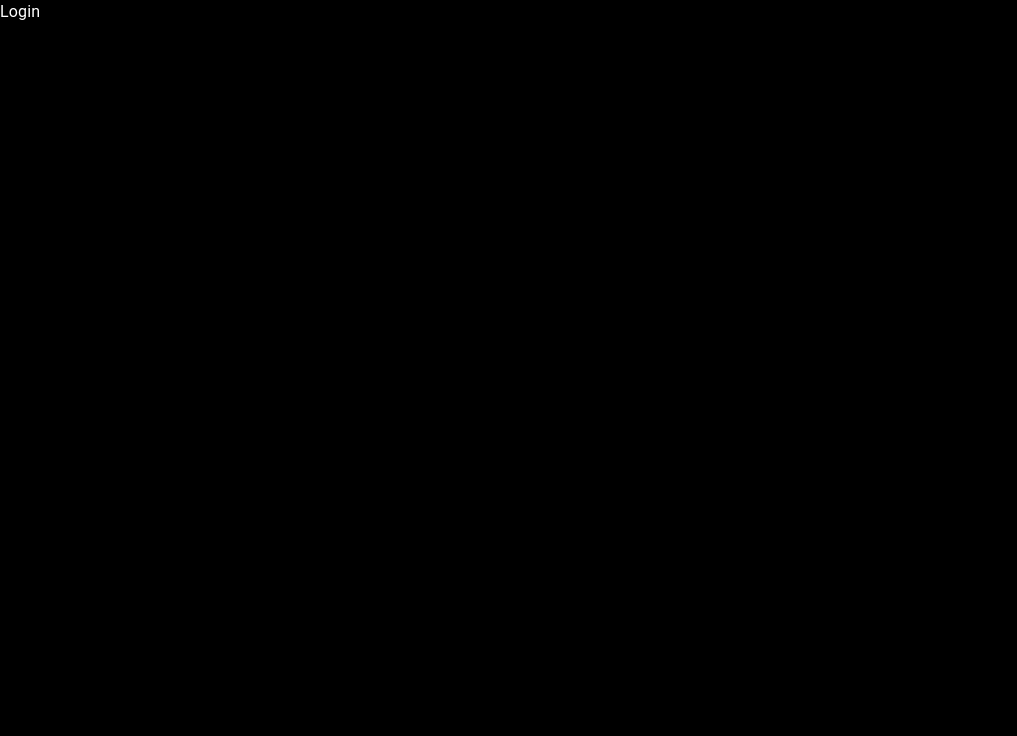
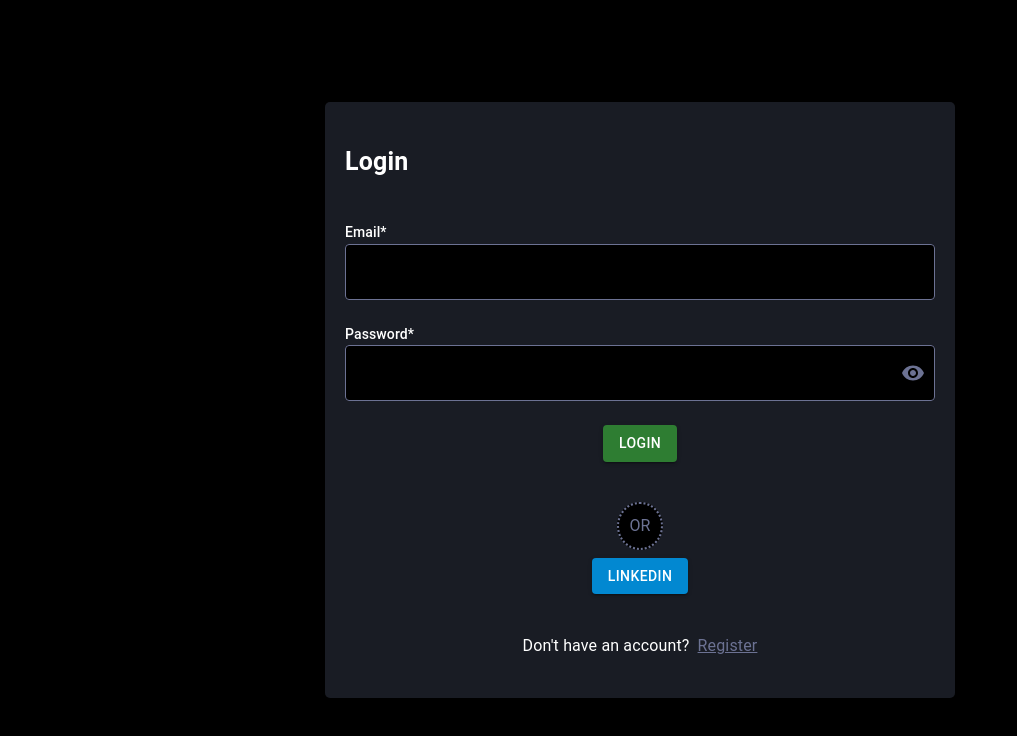
Before and after one commit to Ahmed-Sadek89/task-frontend-react-3-3-2024, a React (Create React App) app: page /login in a window 1280 px wide. Shown: the top 736 px of the page, without its empty margins (0-1017 px from the left). Built offline with nearby package versions, Linux system fonts and the light colour scheme.

Commit message:
develop user pages: login | signup

```diff
--- a/src/pages/Login/Login.tsx
+++ /dev/null
@@ -1,9 +0,0 @@
-import React from 'react'
-
-const Login = () => {
-  return (
-    <div>Login</div>
-  )
-}
-
-export default Login
--- a/src/pages/Register/Register.tsx
+++ /dev/null
@@ -1,9 +0,0 @@
-import React from 'react'
-
-const Register = () => {
-  return (
-    <div>Register</div>
-  )
-}
-
-export default Register
--- /dev/null
+++ b/src/pages/User/User.tsx
@@ -0,0 +1,136 @@
+import { Box, Button, FormControl, IconButton, InputAdornment, OutlinedInput, TextField, Typography } from '@mui/material'
+import { useLocation, useNavigate } from 'react-router-dom'
+import { ORAccount, checkAcc, formButtonContent, formContent, goToRoute, linkedInContent, pageTitle, userContainerStyle, userLayoutStyle, userTextField } from './styles'
+import { Visibility, VisibilityOff } from '@mui/icons-material'
+import React from 'react'
+
+const User = () => {
+    const location = useLocation()
+    const navigate = useNavigate()
+
+    const [showPassword, setShowPassword] = React.useState(false);
+    const [showConfirmPassword, setShowConfirmPassword] = React.useState(false);
+
+    const handleClickShowPassword = (inputType: 'password' | 'confirmPassword') => {
+        inputType === 'password' ?
+            setShowPassword((show) => !show)
+            : setShowConfirmPassword((show) => !show);
+    }
+
+
+    return (
+        <Box sx={{ ...userContainerStyle, margin: location.pathname === '/register' ? "50px 10px" : "0px 10px" }}>
+            <Box sx={userLayoutStyle}>
+                <Typography variant='h6' sx={pageTitle}>
+                    {location.pathname === '/register' && "Register"}
+                    {location.pathname === '/login' && "Login"}
+                </Typography>
+                <Box component={'form'} sx={formContent}>
+                    {
+                        location.pathname === '/register' &&
+                        <Box>
+                            <Typography variant='subtitle2'>
+                                Username*
+                            </Typography>
+                            <TextField variant="outlined" required={true} type={'text'} sx={userTextField} />
+                        </Box>
+                    }
+                    <Box>
+                        <Typography variant='subtitle2'>
+                            Email*
+                        </Typography>
+                        <TextField variant="outlined" required={true} type={'email'} sx={userTextField} />
+                    </Box>
+                    <Box>
+                        <Typography variant='subtitle2'>
+                            Password*
+                        </Typography>
+                        <FormControl sx={userTextField} variant="outlined">
+                            <OutlinedInput
+                                type={showPassword ? 'text' : 'password'}
+                                endAdornment={
+                                    <InputAdornment position="end">
+                                        <IconButton
+                                            sx={{ color: 'secondary.contrastText' }}
+                                            onClick={() => handleClickShowPassword('password')}
+                                            edge="end"
+                                        >
+                                            {showPassword ? <VisibilityOff /> : <Visibility />}
+                                        </IconButton>
+                                    </InputAdornment>
+                                }
+                            />
+                        </FormControl>
+                    </Box>
+                    {
+                        location.pathname === '/register' &&
+                        <Box>
+                            <Typography variant='subtitle2'>
+                                Confirm password*
+                            </Typography>
+                            <FormControl sx={userTextField} variant="outlined">
+                                <OutlinedInput
+                                    type={showConfirmPassword ? 'text' : 'password'}
+                                    endAdornment={
+                                        <InputAdornment position="end">
+                                            <IconButton
+                                                sx={{ color: 'secondary.contrastText' }}
+                                                onClick={() => handleClickShowPassword('confirmPassword')}
+                                                edge="end"
+                                            >
+                                                {showConfirmPassword ? <VisibilityOff /> : <Visibility />}
+                                            </IconButton>
+                                        </InputAdornment>
+                                    }
+                                />
+                            </FormControl>                        </Box>
+                    }
+                    <Box sx={formButtonContent}>
+                        <Button type='submit' color='success' variant="contained">
+                            {location.pathname === '/register' && "Register"}
+                            {location.pathname === '/login' && "Login"}
+                        </Button>
+                    </Box>
+                </Box>
+                <Box sx={linkedInContent}>
+                    <Typography sx={ORAccount}>
+                        OR
+                    </Typography>
+                    <Button color='info' variant="contained">
+                        LinkedIn
+                    </Button>
+                </Box>
+                <Box sx={checkAcc}>
+                    {location.pathname === '/register' &&
+                        <>
+                            <Typography>
+                                Already have an account?
+                            </Typography>
+                            <Typography
+                                sx={{ cursor: "pointer", textDecoration: "underline", color: "secondary.contrastText" }}
+                                onClick={() => navigate('/login')}
+                            >
+                                Login
+                            </Typography>
+                        </>
+                    }
+                    {location.pathname === '/login' &&
+                        <>
+                            <Typography>
+                                Don't have an account?
+                            </Typography>
+                            <Typography
+                                sx={goToRoute}
+                                onClick={() => navigate('/register')}
+                            >
+                                Register
+                            </Typography>
+                        </>
+                    }
+                </Box>
+            </Box>
+        </Box>
+    )
+}
+
+export default User
--- /dev/null
+++ b/src/pages/User/styles.ts
@@ -0,0 +1,35 @@
+import { textFieldStyle } from "../../global/globalStyle"
+
+export const userContainerStyle = {
+    height: '100vh',
+    display: "flex",
+    justifyContent: "center",
+    alignItems: "center",
+}
+export const userLayoutStyle = {
+    backgroundColor: "secondary.main",
+    padding: "40px 20px",
+    width: { xs: "100%", md: "50%" },
+    display: 'flex',
+    flexDirection: "column",
+    justifyContent: "flex-start",
+    borderRadius: '5px',
+    gap: 5
+}
+export const pageTitle = { fontWeight: "bold", fontSize: "25px" }
+export const formContent = { display: 'flex', flexDirection: "column", gap: 3 }
+export const userTextField = {
+    width: '100%',
+    ...textFieldStyle
+
+}
+export const formButtonContent = { display: "flex", justifyContent: "center" }
+export const linkedInContent = { display: "flex", justifyContent: "center", alignItems: "center", flexDirection: "column", gap: 1 }
+export const ORAccount = {
+    backgroundColor: "secondary.dark", padding: "10px",
+    color: "secondary.contrastText", border: "2px dotted",
+    borderColor: "secondary.contrastText",
+    borderRadius: "50%"
+}
+export const checkAcc = { display: "flex", justifyContent: "center", alignItems: "center", gap: 1 }
+export const goToRoute = { cursor: "pointer", textDecoration: "underline", color: "secondary.contrastText" }
```
Also changed, not shown: src/routes/routes.tsx (+3 -4 lines), src/Theme.ts (indentation only).
